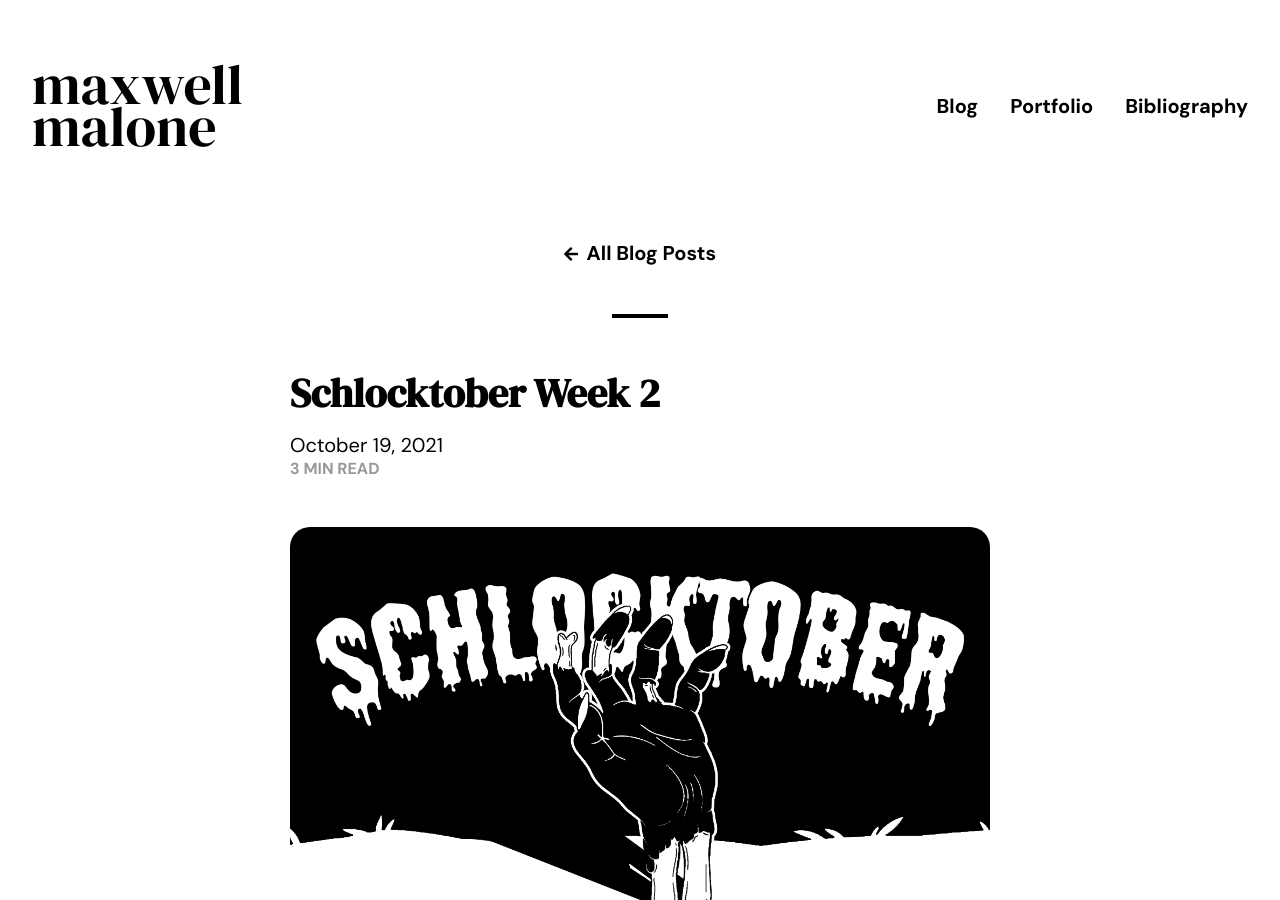
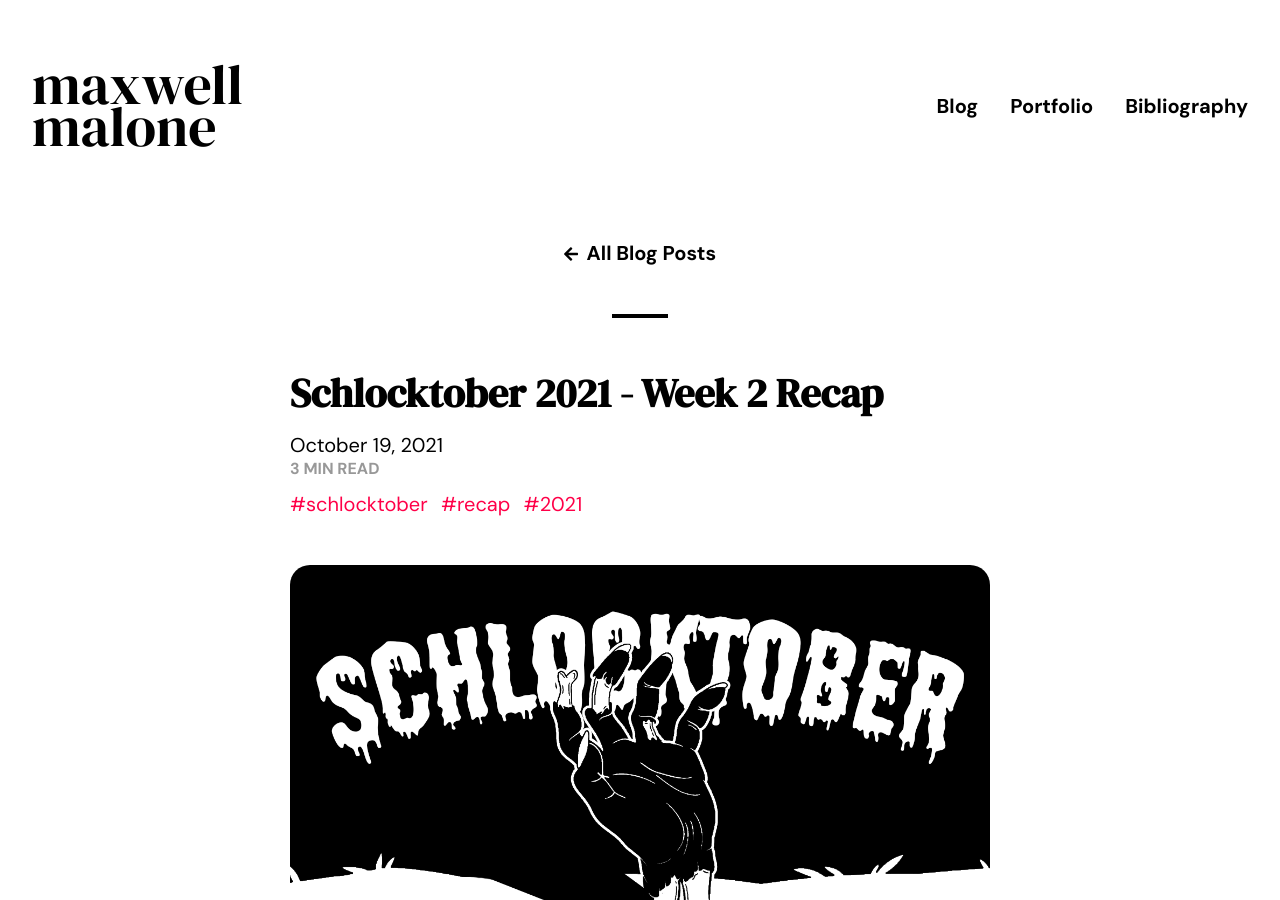
Before and after one commit to mnmalone/mnmalone2021, a Jekyll site: the page built from _posts/2021-10-19-schlocktober-week-2.md, in a window 1280 px wide and 900 px high. Built offline with Jekyll 4.4.1, drawn with Linux system fonts in a browser that asks for light colours; some web fonts are replaced; comment, search, counter and statistics services are not loaded.

Commit message:
Update 2021-10-19-schlocktober-week-2.md

```diff
--- a/_posts/2021-10-19-schlocktober-week-2.md
+++ b/_posts/2021-10-19-schlocktober-week-2.md
@@ -1,3 +1,12 @@
+---
+title: Schlocktober 2021 - Week 2 Recap
+layout: post
+date: '2021-10-19'
+tags: schlocktober recap 2021
+comments: true
+image: "/img/blog/2021-10/schlocktober-week-2.png"
+---
+
 ![]({{ site.baseurl }}/img/blog/2021-10/schlocktober-week-2.png)
 
 Well, Week 2 of <b>Schlocktober 2021</b> is in the books, and it was a <i>struggle</i>.
```
